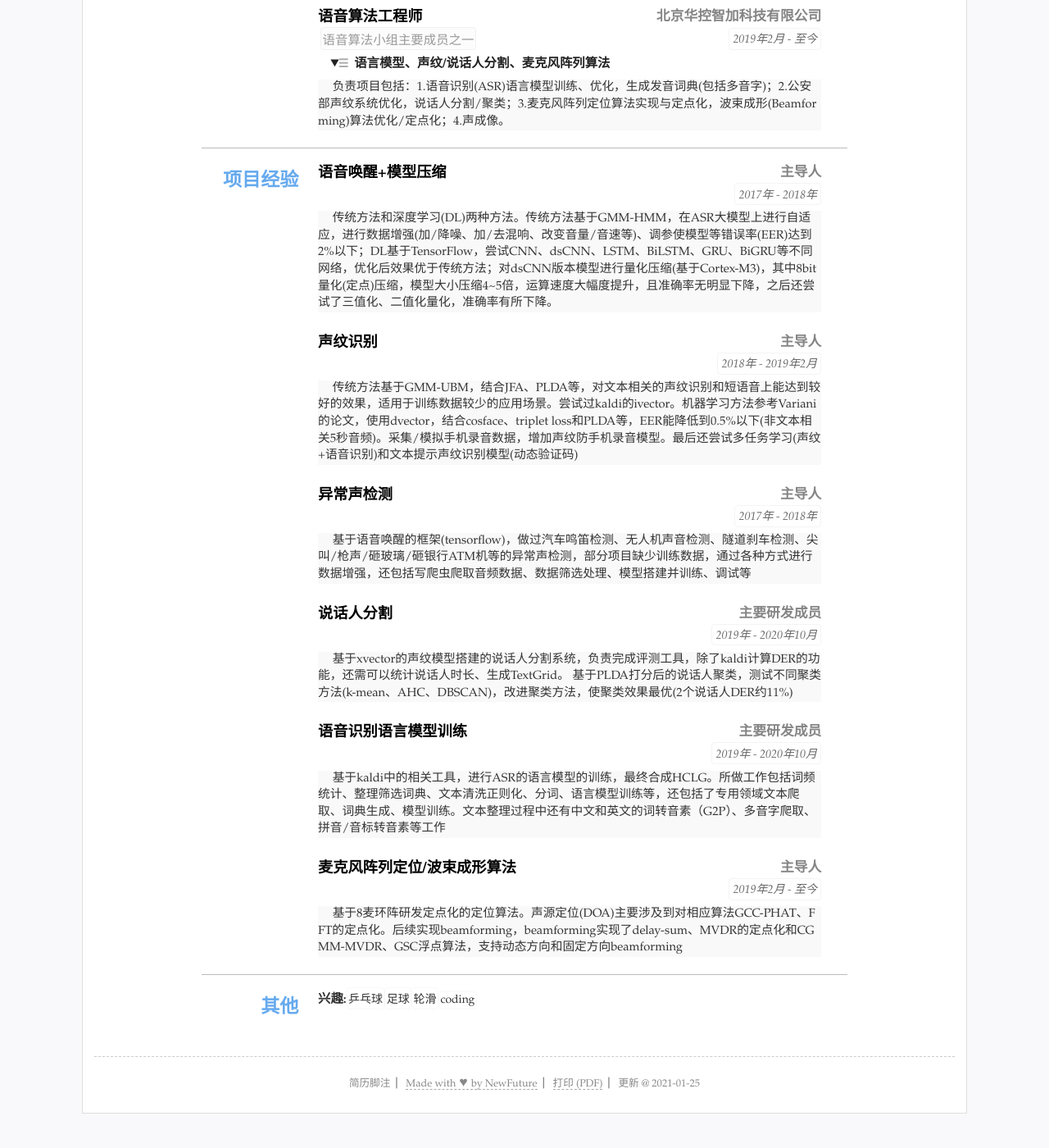
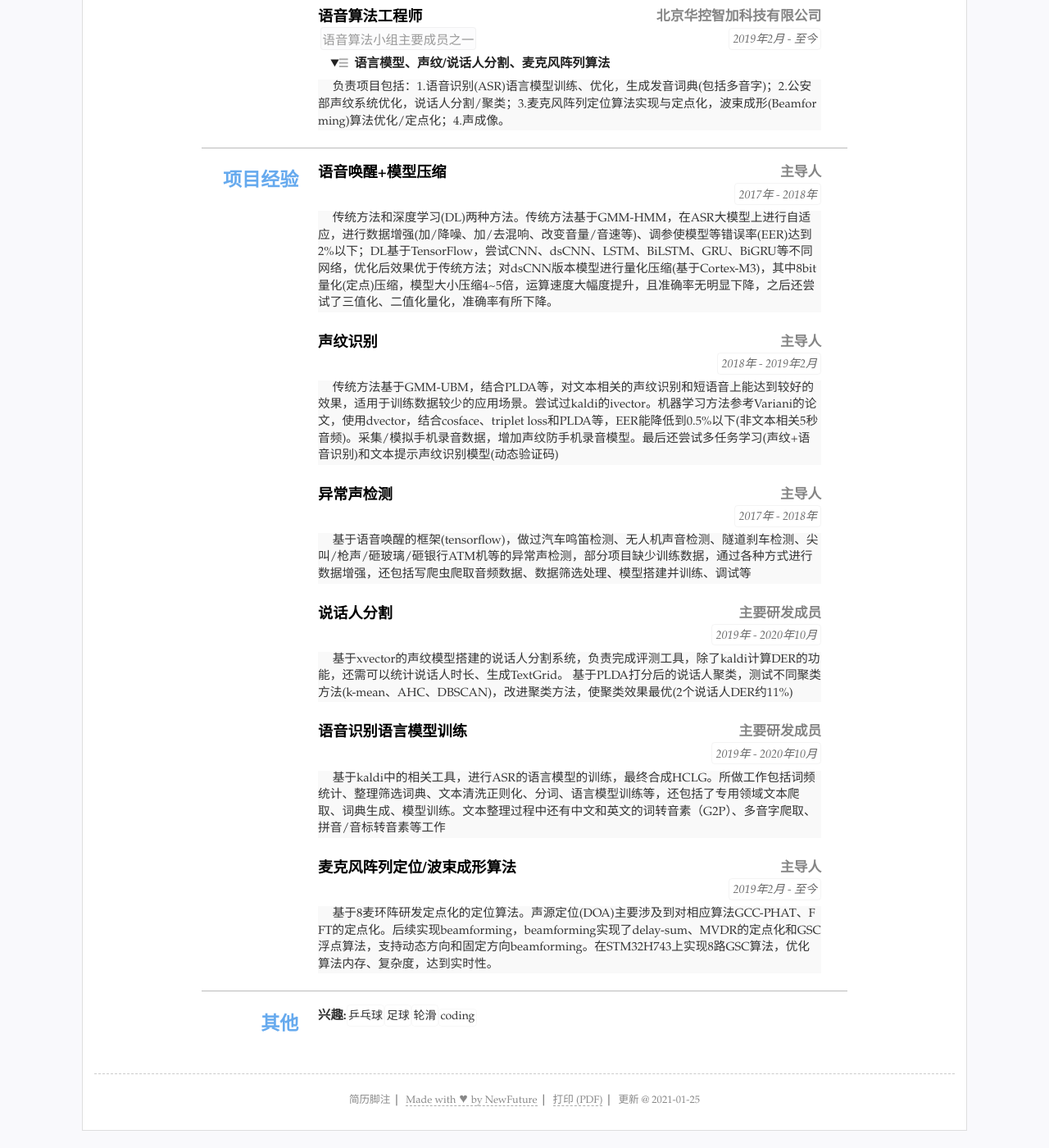
Before and after one commit to shenyao3721/cv, a Jekyll site: the page built from index.html, in a window 1280 px wide and 1400 px high, scrolled down 659 px. Shown: the whole window at 82% size. Built offline with Jekyll 4.4.1, drawn with Linux system fonts in a browser that asks for light colours; before the commit the page ends 2038 px from its top, so only the background shows below that.

Commit message:
Update resume.yml

```diff
--- a/_data/resume.yml
+++ b/_data/resume.yml
@@ -81,7 +81,7 @@ main: #简历主要内容，
     sub: 主导人
   - title: 声纹识别
     duration: 2018年 - 2019年2月
-    detail:  传统方法基于GMM-UBM，结合JFA、PLDA等，对文本相关的声纹识别和短语音上能达到较好的效果，适用于训练数据较少的应用场景。尝试过kaldi的ivector。机器学习方法参考Variani的论文，使用dvector，结合cosface、triplet loss和PLDA等，EER能降低到0.5%以下(非文本相关5秒音频)。采集/模拟手机录音数据，增加声纹防手机录音模型。最后还尝试多任务学习(声纹+语音识别)和文本提示声纹识别模型(动态验证码)
+    detail:  传统方法基于GMM-UBM，结合PLDA等，对文本相关的声纹识别和短语音上能达到较好的效果，适用于训练数据较少的应用场景。尝试过kaldi的ivector。机器学习方法参考Variani的论文，使用dvector，结合cosface、triplet loss和PLDA等，EER能降低到0.5%以下(非文本相关5秒音频)。采集/模拟手机录音数据，增加声纹防手机录音模型。最后还尝试多任务学习(声纹+语音识别)和文本提示声纹识别模型(动态验证码)
     sub: 主导人
   - title: 异常声检测
     duration: 2017年 - 2018年
@@ -97,7 +97,7 @@ main: #简历主要内容，
     sub: 主要研发成员
   - title: 麦克风阵列定位/波束成形算法
     duration: 2019年2月 - 至今
-    detail: 基于8麦环阵研发定点化的定位算法。声源定位(DOA)主要涉及到对相应算法GCC-PHAT、FFT的定点化。后续实现beamforming，beamforming实现了delay-sum、MVDR的定点化和CGMM-MVDR、GSC浮点算法，支持动态方向和固定方向beamforming
+    detail: 基于8麦环阵研发定点化的定位算法。声源定位(DOA)主要涉及到对相应算法GCC-PHAT、FFT的定点化。后续实现beamforming，beamforming实现了delay-sum、MVDR的定点化和GSC浮点算法，支持动态方向和固定方向beamforming。在STM32H743上实现8路GSC算法，优化算法内存、复杂度，达到实时性。
     sub: 主导人
 
 #others 其他简略内容(列表)
```
